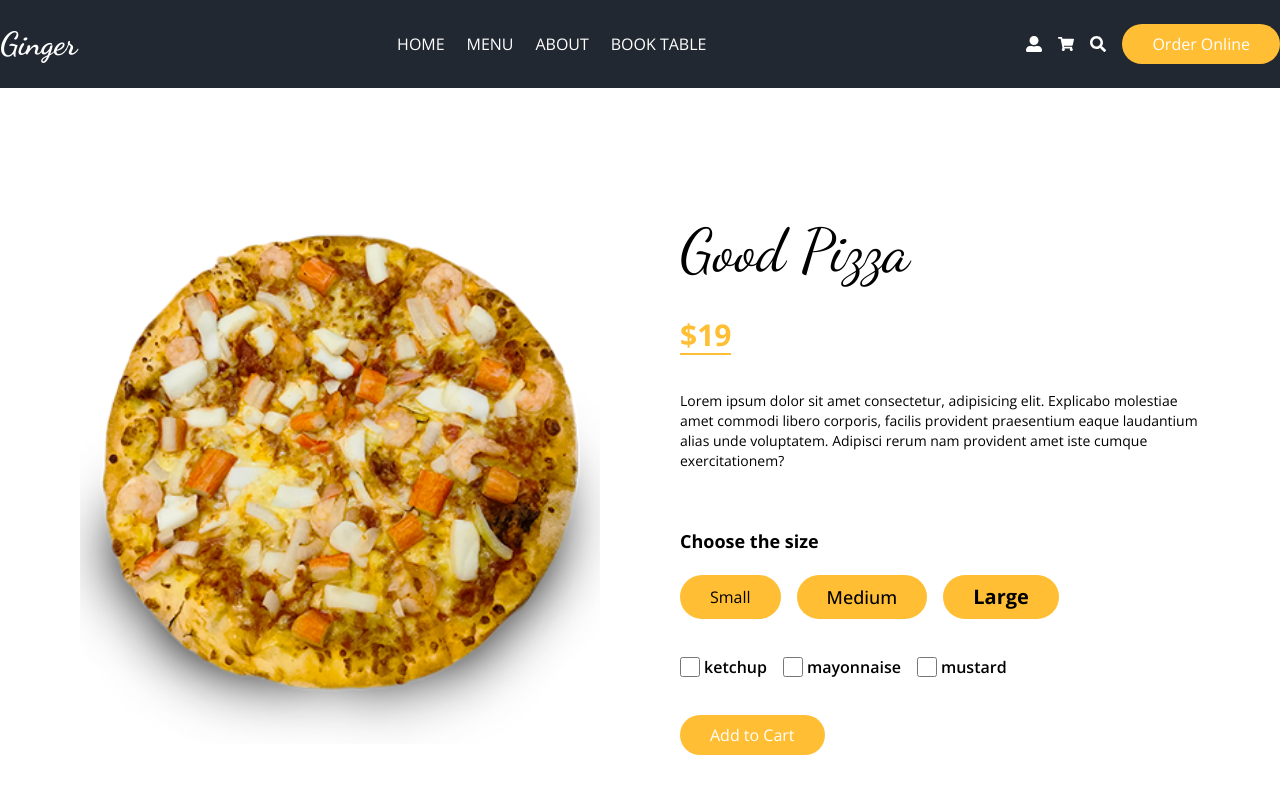
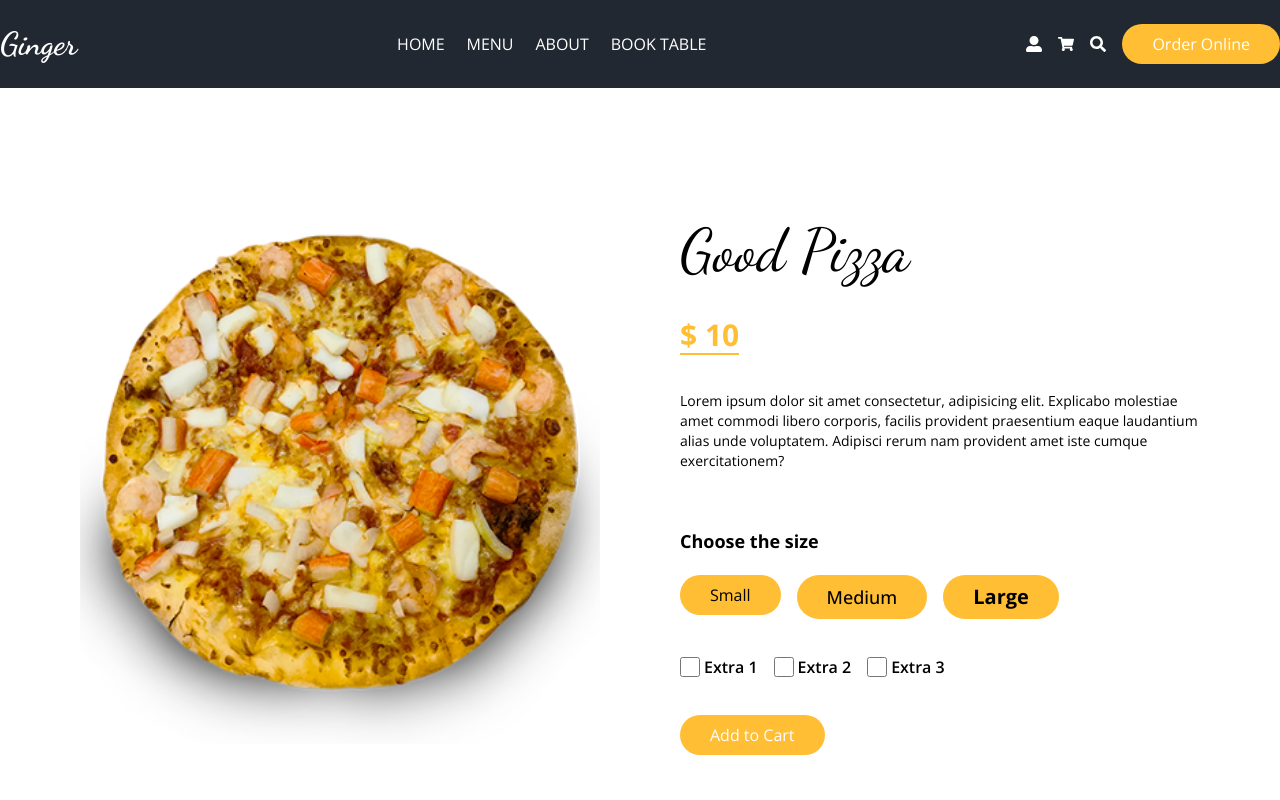
Before and after one commit to ersenozturk/full-stack-ordering-application, a Next.js app: page /product in a window 1280 px wide. Shown: the top 800 px of the page. Built offline with nearby package versions, Linux system fonts and the light colour scheme.

Commit message:
link added

```diff
--- a/components/product/MenuItem.jsx
+++ b/components/product/MenuItem.jsx
@@ -1,14 +1,23 @@
 import Image from "next/image";
+import Link from "next/link";
 import { FaShoppingCart } from "react-icons/fa";
 
 const MenuItem = () => {
   return (
-    <div className="bg-secondary text-white rounded-3xl">
-      <div className="flex justify-center bg-[#F1F2F3] p-6 rounded-bl-[45px] rounded-tl-2xl rounded-tr-2xl">
-        <div className="relative w-40 h-40 flex ">
-          <Image src="/images/food.png" alt="" fill className="hover:scale-110 transition-transform delay-100" />
+    <div className="bg-secondary text-white rounded-3xl ">
+      <Link href="/product">
+        <div className="flex justify-center bg-[#F1F2F3] p-6 rounded-bl-[45px] rounded-tl-2xl rounded-tr-2xl cursor-pointer">
+          <div className="relative w-40 h-40 flex ">
+            <Image
+              src="/images/food.png"
+              alt=""
+              fill
+              className="hover:scale-110 transition-transform delay-100"
+            />
+          </div>
         </div>
-      </div>
+      </Link>
+
       <div className=" p-6">
         <h2 className="text-xl font-semibold">Delicious Pizza</h2>
         <p className="text-[15px]">
--- a/pages/product/index.jsx
+++ b/pages/product/index.jsx
@@ -1,17 +1,77 @@
 import Image from "next/image";
+import { useState } from "react";
 import PrimayBtn from "../../components/ui/PrimayBtn";
 import Title from "../../components/ui/Title";
 
+// const initialProductPriceArr = [30, 51, 73];
+const initialProductPriceArr = [10,11,12];
+const initialExtraArr = [
+  {
+    id: 1,
+    name: "Extra 1",
+    priceExtra: 1,
+  },
+  {
+    id: 2,
+    name: "Extra 2",
+    priceExtra: 2,
+  },
+  {
+    id: 3,
+    name: "Extra 3",
+    priceExtra: 3,
+  },
+];
+
 //! Product page
 const Index = () => {
+  const [priceArr, setPriceArr] = useState(initialProductPriceArr);
+  const [price, setPrice] = useState(priceArr[0]);
+  const [productSize, setProductSize] = useState(0);
+
+  const [extraItem, setExtraItem] = useState(initialExtraArr);
+  const [extras, setExtras] = useState([]);
+
+  //? for product size
+  const handleSize = (element) => {
+    setProductSize(element);
+    const difference = priceArr[element] - priceArr[productSize];
+    changePrice(difference);
+
+    // console.log('element',element);
+    // console.log('productSize',productSize)
+    // console.log('priceArr[element]',priceArr[element]);
+    // console.log('priceArr[productSize]',priceArr[productSize])
+    // console.log(difference);
+  };
+
+  //? for checkbox extra items
+  const handleExtraChange = (e, each) => {
+    if (e.target.checked) {
+      changePrice(each.priceExtra);
+      setExtras([...extras, each]);
+    } else {
+      changePrice(-each.priceExtra);
+      setExtras(extras.filter((clicked) => clicked.id !== each.id));
+    }
+  };
+
+  //? for show price on the screen
+  const changePrice = (elemet) => {
+    setPrice(price + elemet);
+  };
+
   return (
     <div className="flex h-screen items-center gap-20 p-20">
       <div className="relative flex-1 h-[80%] w-[80%]">
         <Image src="/images/food.png" alt="" fill />
       </div>
+
       <div className="flex-1 flex flex-col items-start justify-evenly gap-9">
         <Title titleClass="text-6xl">Good Pizza</Title>
-        <span className="text-primary border-b-[2px] border-primary font-extrabold text-3xl">$19</span>
+        <span className="text-primary border-b-[2px] border-primary font-extrabold text-3xl">
+          $ {price}
+        </span>
         <p className="text-sm">
           Lorem ipsum dolor sit amet consectetur, adipisicing elit. Explicabo
           molestiae amet commodi libero corporis, facilis provident praesentium
@@ -21,30 +81,43 @@ const Index = () => {
         <div>
           <h4 className="my-5 font-bold text-lg">Choose the size</h4>
           <div className="flex gap-4">
+            <span onClick={() => handleSize(0)}>
               <PrimayBtn addClass="!text-black  font-light text-base px-6 py-2 rounded-xl">
                 Small
               </PrimayBtn>
+            </span>
+            <span onClick={() => handleSize(1)}>
               <PrimayBtn addClass="!text-black  font-medium text-lg px-6 py-2 rounded-xl">
                 Medium
               </PrimayBtn>
+            </span>
+            <span onClick={() => handleSize(2)}>
               <PrimayBtn addClass="!text-black  font-bold text-xl px-6 py-2 rounded-xl">
                 Large
               </PrimayBtn>
+            </span>
           </div>
         </div>
         <div className="flex gap-4 ">
-          <label htmlFor="ketchup" className="flex gap-x-1 items-center">
-            <input type="checkbox" name="ketchup" id="ketchup" className="w-5 h-5 accent-primary" />
-            <span className="font-semibold">ketchup</span>
+          {extraItem.map((each) => {
+            const { id, name, priceExtra } = each;
+            return (
+              <label
+                key={id}
+                htmlFor="ketchup"
+                className="flex gap-x-1 items-center"
+              >
+                <input
+                  type="checkbox"
+                  name={name}
+                  id={id}
+                  className="w-5 h-5 accent-primary"
+                  onChange={(e) => handleExtraChange(e, each)}
+                />
+                <span className="font-semibold">{name}</span>
               </label>
-          <label htmlFor="mayonnaise" className="flex gap-x-1 items-center">
-            <input type="checkbox" name="mayonnaise" id="mayonnaise" className="w-5 h-5 accent-primary" />
-            <span className="font-semibold">mayonnaise</span>
-          </label>
-          <label htmlFor="mustard" className="flex gap-x-1 items-center">
-            <input type="checkbox" name="mustard" id="mustard" className="w-5 h-5 accent-primary" />
-            <span className="font-semibold">mustard</span>
-          </label>
+            );
+          })}
         </div>
         <PrimayBtn>Add to Cart</PrimayBtn>
       </div>
```
Lines whose indentation alone changed are shown as unchanged.
